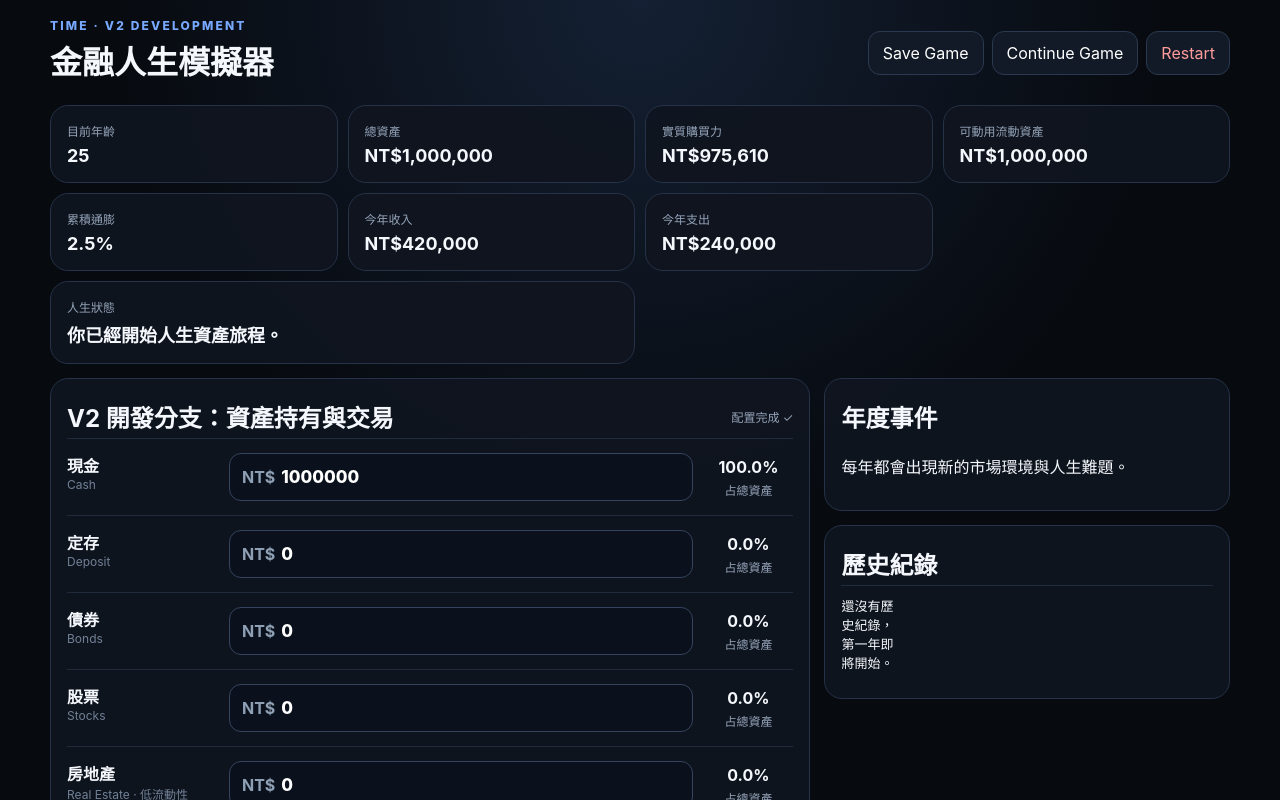
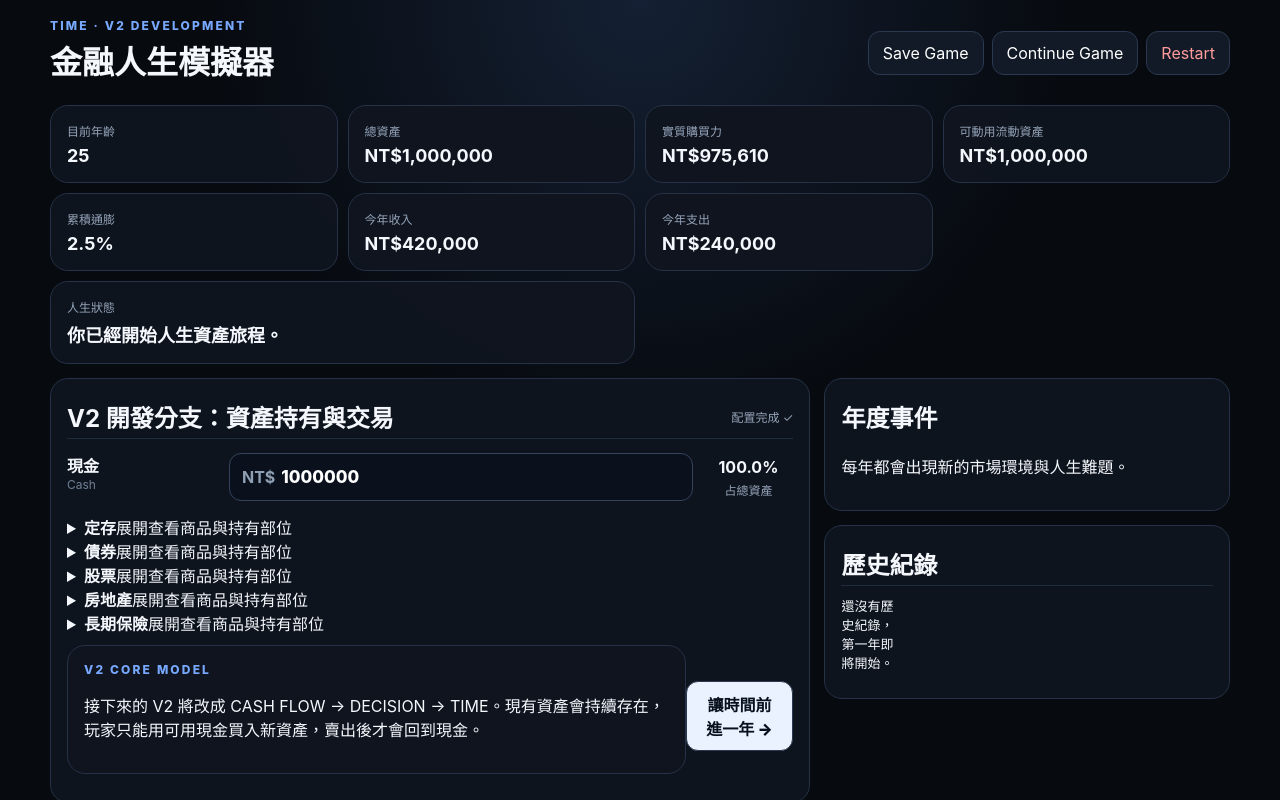
Before and after one commit to yamacha0214-glitch/time-financial-life-simulator, a Next.js app: page / in a window 1280 px wide. Shown: the top 800 px of the page. Built offline with nearby package versions, Linux system fonts and the light colour scheme.

Commit message:
Replace editable V2 asset buckets with expandable product drawers

```diff
--- a/app/page.tsx
+++ b/app/page.tsx
@@ -666,6 +666,7 @@ export default function Page() {
               <span className={allocationValid ? '' : 'allocation-warning'}>{allocationValid ? '配置完成 ✓' : `尚差 NT${roundMoney(Math.abs(allocationDifference)).toLocaleString('en-US')} ${allocationDifference > 0 ? '未配置' : '超額配置'}`}</span>
             </div>
             {allocationList.map(({ asset, percentage, amount }) => (
+              asset === 'cash' ?
               <div key={asset} className="allocation-row">
                 <div className="asset-title-wrap">
                   <div className="asset-name">{ASSET_META[asset].label}</div>
@@ -678,8 +679,9 @@ export default function Page() {
                     <input
                       inputMode="numeric"
                       pattern="[0-9]*"
-                      value={roundMoney(amount)}
-                      onChange={(event) => updateAllocationAmount(asset, event.target.value)}
+                      value={asset === 'cash' ? roundMoney(amount) : roundMoney(game.portfolio[asset])}
+                      readOnly={asset !== 'cash'}
+                      onChange={(event) => asset === 'cash' && updateAllocationAmount(asset, event.target.value)}
                       aria-label={`${ASSET_META[asset].label}配置金額`}
                     />
                   </label>
@@ -689,6 +691,17 @@ export default function Page() {
                   </div>
                 </div>
               </div>
+              : <details key={asset} className="product-drawer">
+                  <summary><strong>{ASSET_META[asset].label}</strong><span>展開查看商品與持有部位</span></summary>
+                  <div className="product-options">
+                    {asset === 'deposit' && <><button>一年期定存｜2.0%｜1 年到期</button><button>三年期定存｜2.4%｜3 年到期</button></>}
+                    {asset === 'bonds' && <><button>5 年期政府債券 A｜年息 2.8%｜每年付息</button><button>10 年期政府債券 B｜年息 3.2%｜每年付息</button><button>7 年期投資級公司債 C｜年息 4.1%｜每年付息</button></>}
+                    {asset === 'stocks' && <><button>全球股票 ETF｜股息率約 2.0%</button><button>科技成長 ETF｜股息率約 0.8%</button><button>高股息 ETF｜股息率約 4.0%</button></>}
+                    {asset === 'realEstate' && <><button>都會小宅｜總價 800 萬｜頭期 20%</button><button>郊區家庭宅｜總價 1,200 萬｜頭期 20%</button></>}
+                    {asset === 'insurance' && <><button>5 年繳長期分紅保單｜早期流動性低</button><button>10 年繳長期分紅保單｜長期累積</button></>}
+                    <p>商品買入後會形成獨立持倉；投入本金不可在此直接修改。下一階段將把購買、到期、Coupon／股息／租金現金流接入年度引擎。</p>
+                  </div>
+                </details>
             ))}
 
             <div className="cta-row">
```
